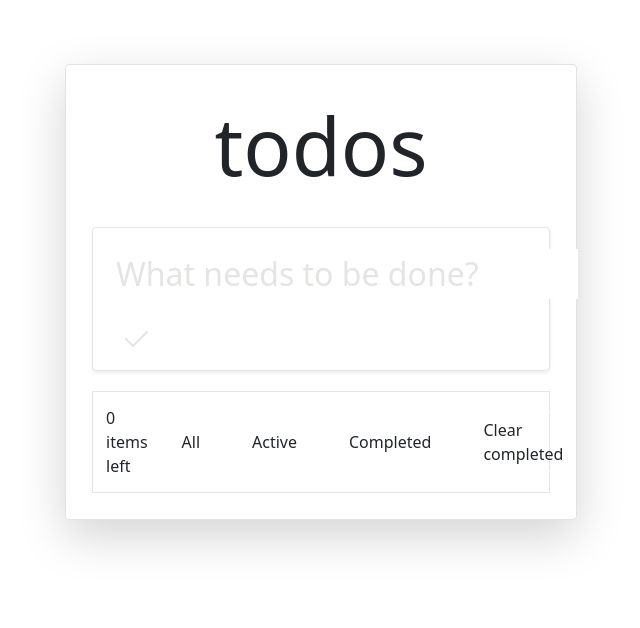
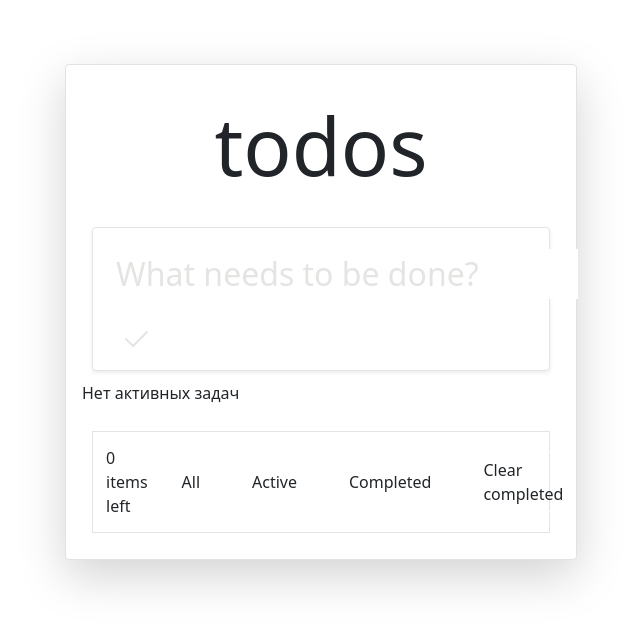
Before and after one commit to MarinaDreamwork/todos, a React (Create React App) app: page / in a window 1280 px wide. Shown: the top 628 px of the page, without its empty margins (319-959 px from the left). Built offline with nearby package versions, Linux system fonts and the light colour scheme.

Commit message:
separate type functionality added

```diff
--- a/src/components/dashboard.jsx
+++ b/src/components/dashboard.jsx
@@ -1,4 +1,4 @@
-const Dashboard = ({ count, buttons, onChooseCategoryTask }) => {
+const Dashboard = ({ count, buttons, onChooseCategoryTask, onDeleteTask }) => {
   return (
     <div className='wrapper-dashboard d-flex justify-content-between align-items-center'>
       <div>
@@ -6,10 +6,15 @@ const Dashboard = ({ count, buttons, onChooseCategoryTask }) => {
       </div>
       <div>
        {
-        buttons.map(button => <span key={button.id} className={button.className} onClick={() => onChooseCategoryTask(button.className)}>{button.text}</span>)
+        buttons.map(button => <span
+            key={button.id}
+            className={button.className}
+            onClick={() => onChooseCategoryTask(button.className)}>
+              {button.text}
+          </span>)
        }
       </div>
-      <span className='button'>Clear completed</span>
+      <span className='button' onClick={onDeleteTask}>Clear completed</span>
     </div>
   );
 };
--- a/src/components/task.jsx
+++ b/src/components/task.jsx
@@ -1,4 +1,5 @@
 const Task = ({ task, onTaskChangeClick }) => {
+  console.log('task', task);
 
   const getCircleClass = () => {
     return task.completed ? ' bi-check-circle' : ' bi-circle';
--- a/src/components/todosWrapper.jsx
+++ b/src/components/todosWrapper.jsx
@@ -1,17 +1,17 @@
-import { useState } from "react";
+import { useEffect, useState } from "react";
 import Task from "./task";
 import CompletedTask from "./completedTask";
 import Dashboard from "./dashboard";
 import NewTask from "./newTask";
 
 const TodosWrapper = () => {
-  const [data, setData] = useState({ value: '', active: []});
+  const [data, setData] = useState({ value: '', all: []});
   const buttons = [
     {id:1, className: 'button all', text: 'All'},
     {id:2, className: 'button active', text: 'Active'},
     {id:3, className: 'button completed', text: 'Completed'}
   ];
-  // const [activeTasks, setActiveTasks] = useState([]);
+  const [activeTasks, setActiveTasks] = useState([]);
   //const [completeTasks, setCompleteTasks] = useState([]);
   const hanleChange = ({ target }) => {
     console.log(target.value);
@@ -25,14 +25,13 @@ const TodosWrapper = () => {
     setData({
       ...data,
       value: '',
-      active: [...data.active, { id: Date.now(), name: data.value, completed: false}]
+      all: [...data.all, { id: Date.now(), name: data.value, completed: false}]
     });
-    //setActiveTasks([...activeTasks, data.value]);
-    console.log('data', data);
+    setActiveTasks(data.all);
   };
 
   const toggleComplete = (id) => {
-    const completedTasks = data.active.map(task => {
+    const completedTasks = data.all.map(task => {
       if(task.id === id) {
         if(!task.completed) {
           return {...task, completed: true}
@@ -44,19 +43,52 @@ const TodosWrapper = () => {
     });
     setData({
       ...data,
-      active: [...completedTasks]
+      all: [...completedTasks]
     })
   };
 
   const handleCategoryChoose = (className) => {
     if(className.includes('active')) {
-      console.log('active', className);
+      const actives = data.all.filter(task => !task.completed);
+      console.log('actives', actives);
+      setActiveTasks(actives);
     } else if(className.includes('completed')) {
-      console.log('completed', className);
+      const actives = data.all.filter(task => task.completed);
+      console.log('actives', actives);
+      setActiveTasks(actives);
     } else if(className.includes('all')) {
-      console.log('all', className);
+      setActiveTasks(data.all)
     }
   };
+
+  const handleDeleteComplete = (id) => {
+    const active = data.all.filter(task => task.id === id ? !task.completed : null);
+    setData({
+      ...data,
+      all: active
+    });
+  };
+
+  const renderTypeTasks = (arrayOfTasks) => {
+    if(arrayOfTasks.length > 0) {
+      return (
+        <>
+          { arrayOfTasks.map((activeTask, index) => <Task
+              key={index}
+              task={activeTask}
+              onTaskChangeClick={toggleComplete}
+            />)
+          }
+        </>
+      )
+    } else return <p>Нет активных задач</p>
+  };
+
+  const count = data.all.filter(task => !task.completed)?.length;
+
+  useEffect(() => {
+    setActiveTasks(data.all);
+  }, [data]);
 
   return (
     <div className='container todo-wrapper shadow-lg p-3 mb-5 bg-body rounded align-middle bg-secondary'>
@@ -66,17 +98,14 @@ const TodosWrapper = () => {
         onNewTaskChange={hanleChange}
         onHandleSubmit={handleSubmit}
       />
-      {data.active.length > 0 ?
-        data.active.map((activeTask, index) => <Task
-          key={index}
-          task={activeTask}
-          onTaskChangeClick={toggleComplete}
-        />) :
-        null}
+    {
+      renderTypeTasks(activeTasks)
+    }
       <Dashboard
-        count={data.active.length}
+        count={count}
         buttons={buttons}
         onChooseCategoryTask={handleCategoryChoose}
+        onDeleteTask={handleDeleteComplete}
       />
     </div>
   );
```
